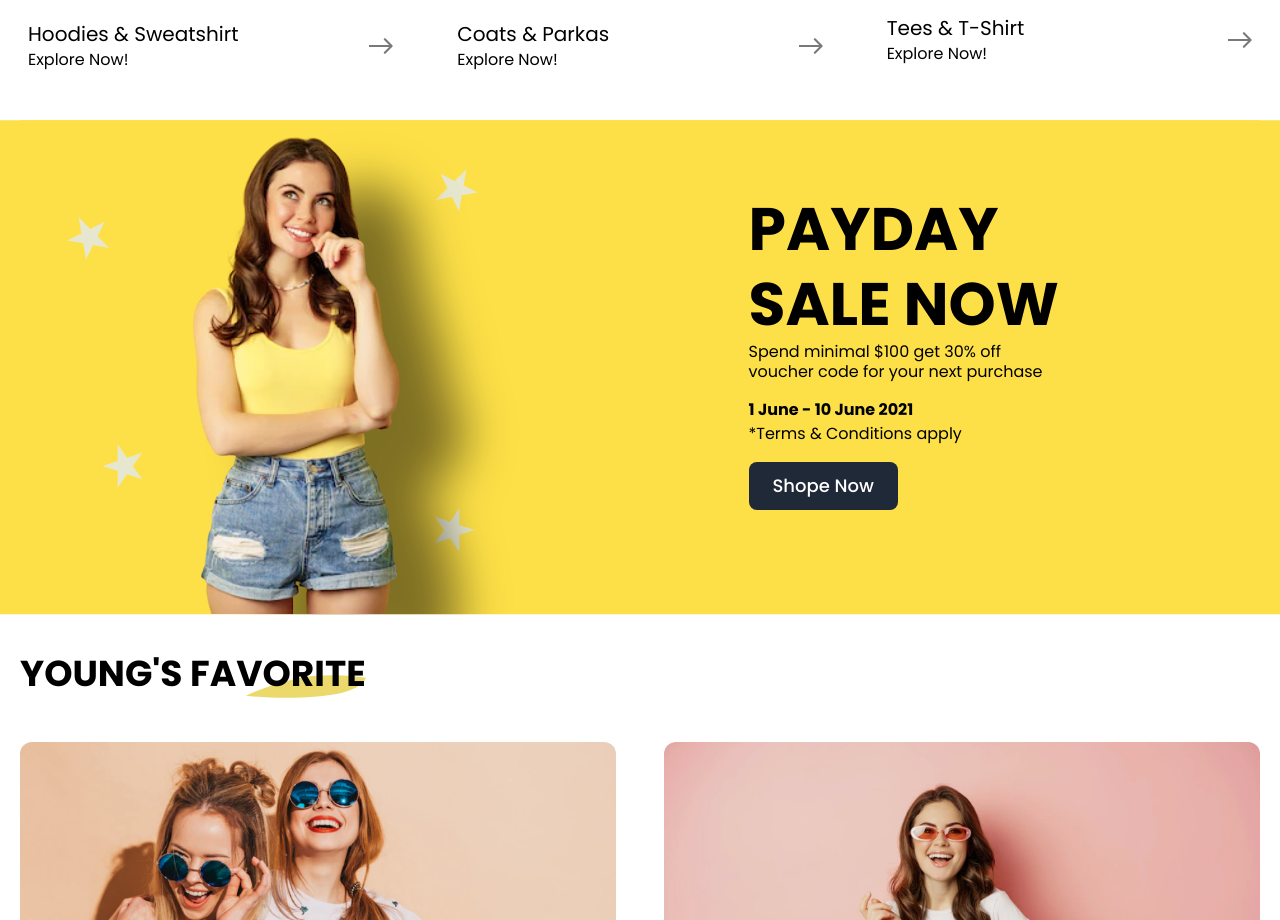
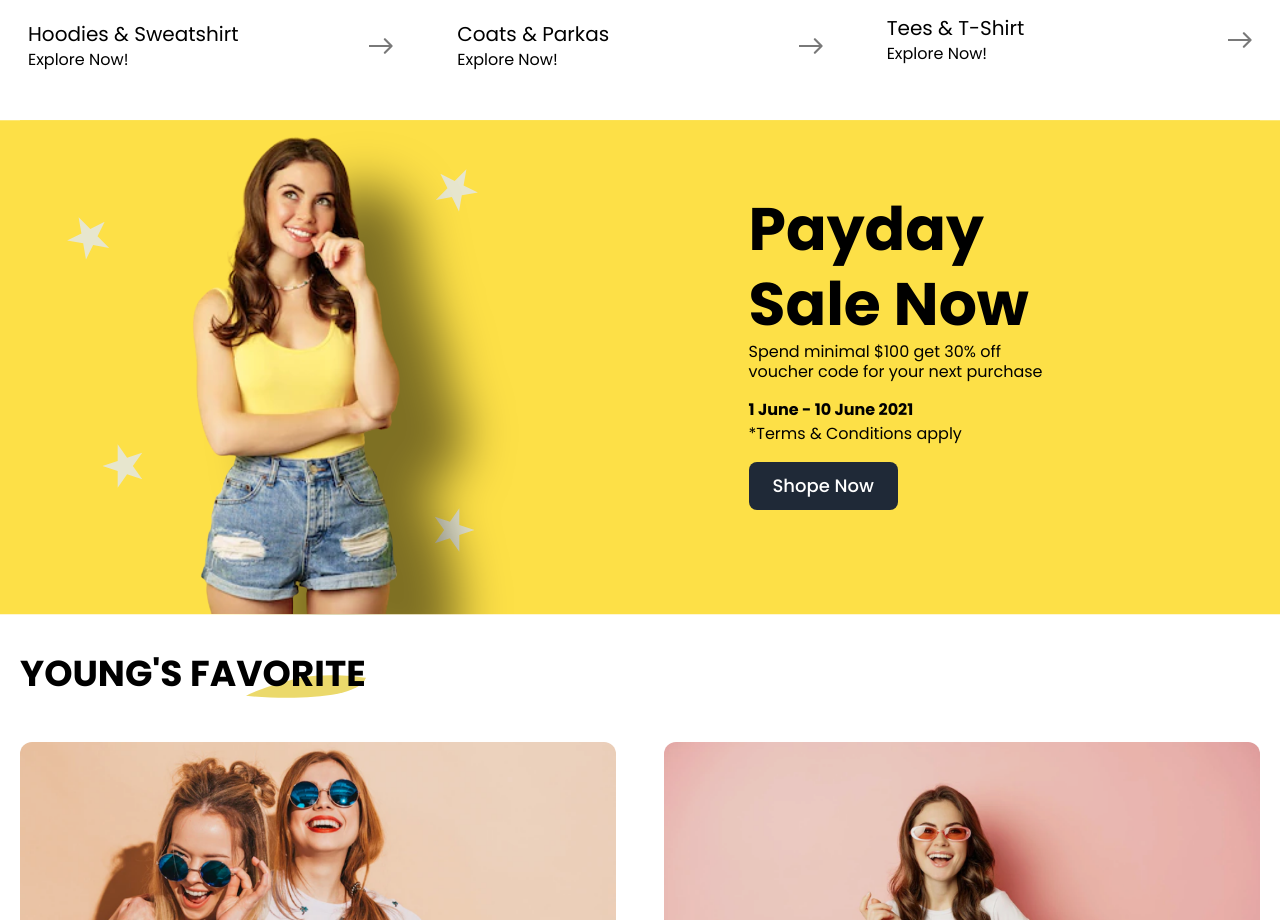
Before and after one commit to SuhelMakkad/fashion-landing-page, a React (Vite) app: page / in a window 1280 px wide. Shown: the part 1480-2400 px from the top of the page. Built offline with nearby package versions, Linux system fonts and the light colour scheme.

Commit message:
minor updates

```diff
--- a/src/common/components/SaleSection/index.tsx
+++ b/src/common/components/SaleSection/index.tsx
@@ -6,13 +6,13 @@ const SaleSection = () => {
   return (
     <section
       className={`
-				flex items-center gap-8 max-lg:flex-col-reverse max-lg:mx-auto
+				flex items-center gap-8 max-lg:flex-col-reverse max-lg:mx-auto max-w-full
 				full-bleed bg-yellow-300 shadow-yellow-300  shadow-[0_0_0_100vmax]
       `}
     >
       <div className="relative">
         <img
-          className="max-lg:max-h-96 drop-shadow-[4rem_3rem_1.5rem_rgba(0,0,0,0.5)]"
+          className="max-lg:max-h-96 max-w-full drop-shadow-[4rem_3rem_1.5rem_rgba(0,0,0,0.5)]"
           src={heroImage}
         />
 
@@ -23,7 +23,11 @@ const SaleSection = () => {
       </div>
 
       <div className="mb-8 mx-auto max-lg:text-center max-lg:mt-12">
-        <h3 className="uppercase text-6xl font-bold leading-tight">
+        <h3
+          className={`
+            text-6xl max-lg:text-5xl max-md:text-4xl font-bold leading-tight
+        `}
+        >
           Payday <br /> Sale Now
         </h3>
 
```
